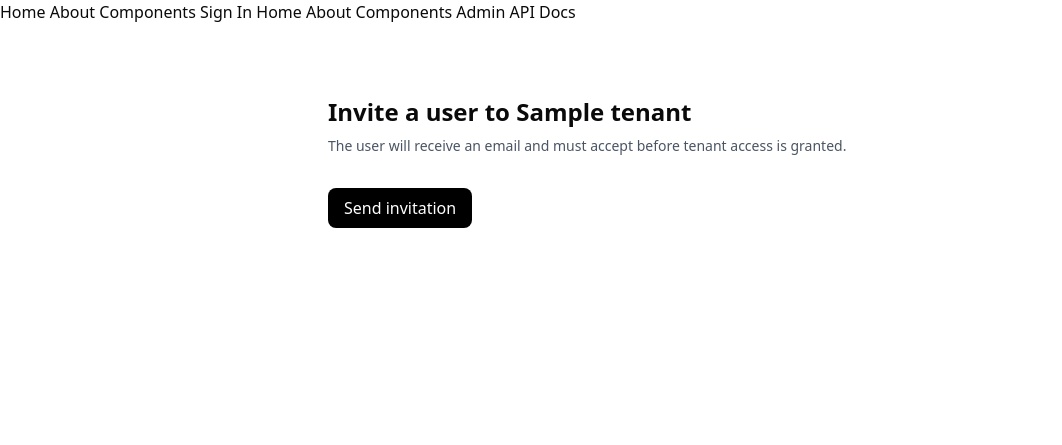
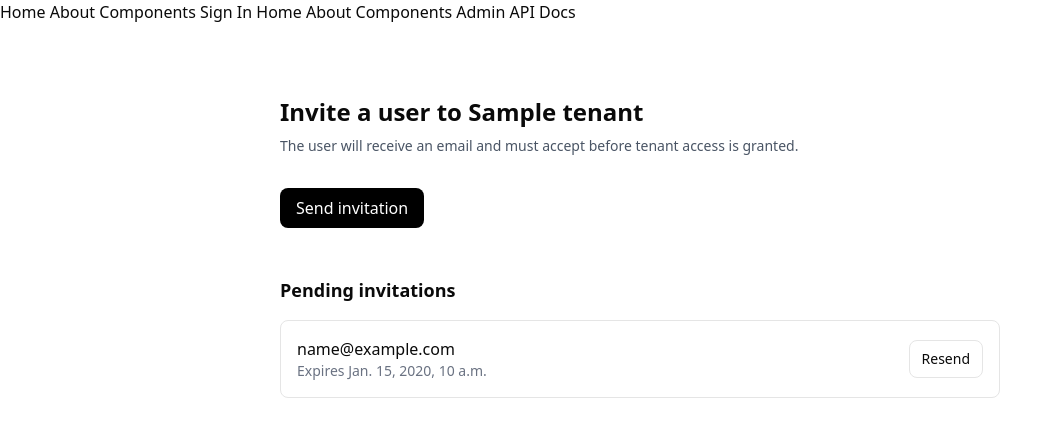
Before and after one commit to 0Ankit0/Django-Template, a Django app: template django_template/templates/tenants/invite_user.html in a window 1280 px wide. Shown: the top 445 px of the page, without its empty margins (0-1062 px from the left). Run offline with Django 5.2, Linux system fonts and the light colour scheme; the template is opened without the code that fills it: most values are stand-ins (such as "Sample title", 1, 10 or a date in 2020); style sheets or scripts are compiled from the project's sources; some libraries are stand-ins or nearby versions.

Commit message:
Add pending invitation management to owner page

```diff
--- a/django_template/templates/tenants/invite_user.html
+++ b/django_template/templates/tenants/invite_user.html
@@ -1,7 +1,7 @@
 {% extends "base.html" %}
 
 {% block content %}
-  <main class="mx-auto max-w-2xl px-6 py-12">
+  <main class="mx-auto max-w-3xl px-6 py-12">
     <h1 class="text-2xl font-semibold">Invite a user to {{ tenant.name }}</h1>
     <p class="mt-2 text-sm text-gray-600">The user will receive an email and must accept before tenant access is granted.</p>
     <form method="post" class="mt-8 space-y-6">
@@ -9,5 +9,24 @@
       {{ form.as_p }}
       <button type="submit" class="rounded-md bg-black px-4 py-2 text-white">Send invitation</button>
     </form>
+
+    {% if pending_invitations %}
+      <section class="mt-12">
+        <h2 class="text-lg font-semibold">Pending invitations</h2>
+        <div class="mt-4 divide-y rounded-md border">
+          {% for invitation in pending_invitations %}
+            <div class="flex items-center justify-between gap-4 p-4">
+              <div>
+                <p class="font-medium">{{ invitation.user.email }}</p>
+                <p class="text-sm text-gray-500">Expires {{ invitation.expires_at }}</p>
+              </div>
+              <a class="rounded-md border px-3 py-2 text-sm" href="{% url 'tenants:invitation-resend' invitation.token %}">
+                Resend
+              </a>
+            </div>
+          {% endfor %}
+        </div>
+      </section>
+    {% endif %}
   </main>
 {% endblock content %}
```
